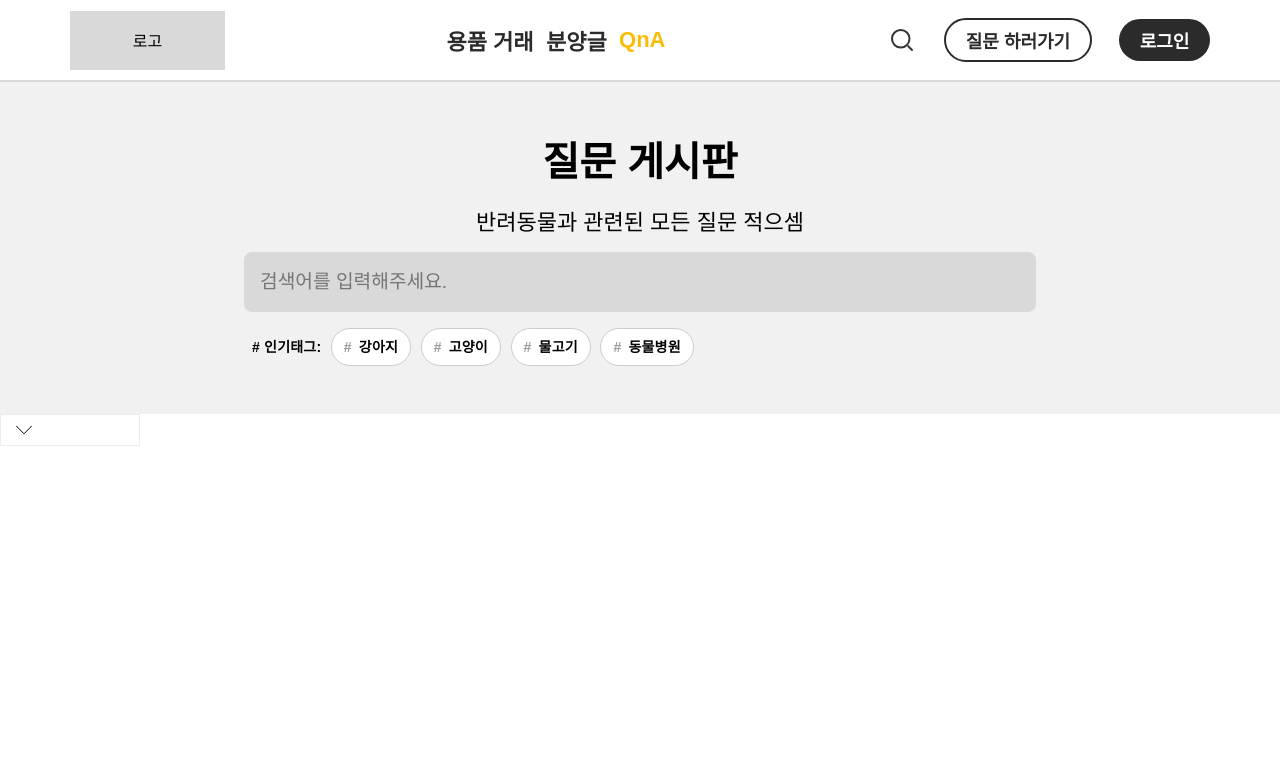
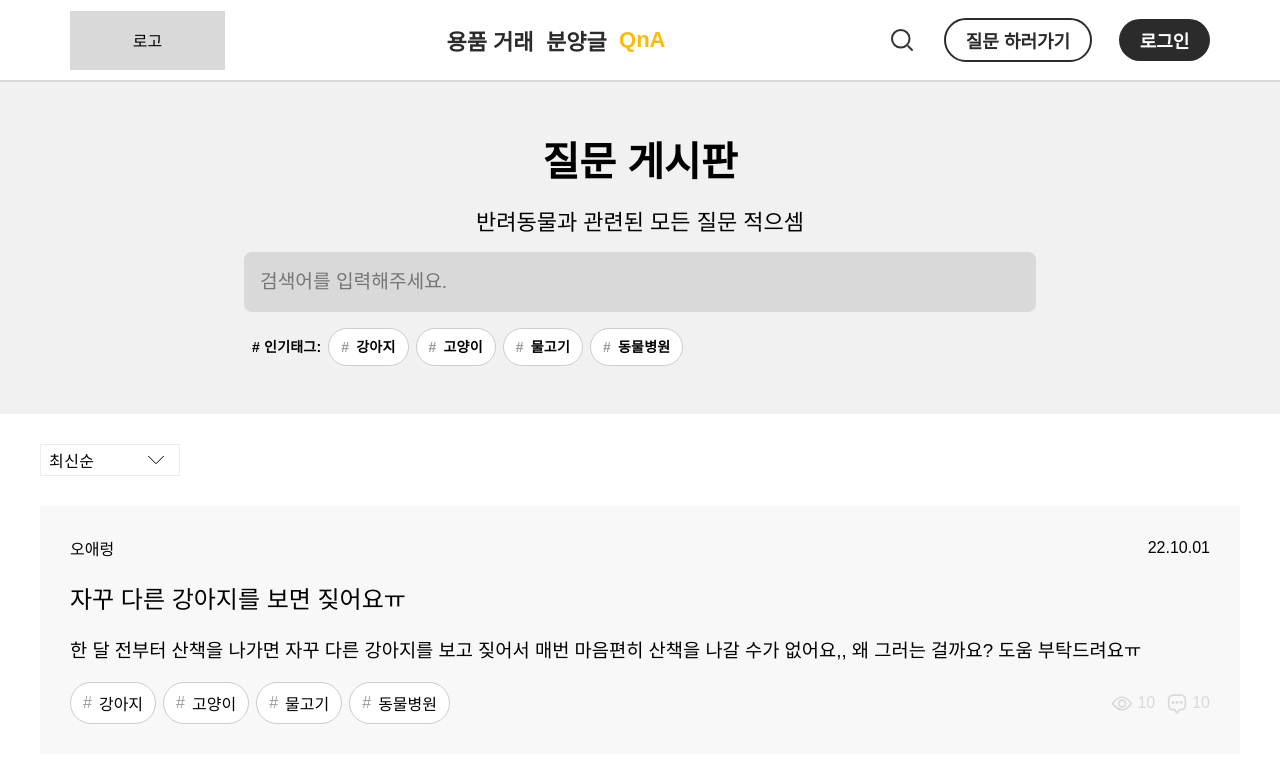
Before and after one commit to petpat-co/petpat-co-front, a React (Create React App) app: page /qna in a window 1280 px wide. Shown: the top 762 px of the page. Built offline with nearby package versions, Linux system fonts and the light colour scheme.

Commit message:
feat: setup qna page view

```diff
--- a/package.json
+++ b/package.json
@@ -18,6 +18,7 @@
     "@types/redux-logger": "^3.0.9",
     "@types/styled-components": "^5.1.26",
     "axios": "^1.1.2",
+    "date-fns": "^2.29.3",
     "react": "^18.2.0",
     "react-dom": "^18.2.0",
     "react-query": "^3.39.2",
--- a/src/components/qna/QnaTemplate.styled.tsx
+++ b/src/components/qna/QnaTemplate.styled.tsx
@@ -26,10 +26,54 @@ export const TagContainer = styled.div`
   display: flex;
   width: 792px;
   align-items: center;
-  gap: 0.6rem;
   padding: 0 8px;
   font-weight: 700;
   font-size: 14px;
   line-height: 20px;
   letter-spacing: 0.2px;
+
+  > span {
+    margin-right: 7px;
+  }
 `;
+
+export const QnAContainer = styled.section`
+  display: flex;
+  flex-direction: column;
+  gap: 30px;
+  width: 1200px;
+  margin: 0 auto;
+  padding: 30px 0px;
+`;
+
+export const QnAToolWrap = styled.div`
+  display: flex;
+  justify-content: space-between;
+`;
+
+export const QnAWrap = styled.ul`
+  background-color: #f8f8f8;
+  padding: 30px;
+`;
+
+export const QnAItem = styled.li`
+  display: flex;
+  flex-direction: column;
+  gap: 20px;
+  div {
+    display: flex;
+    align-items: center;
+    justify-content: space-between;
+  }
+`;
+
+export const IconBox = styled.div`
+  display: flex;
+  align-items: center;
+  justify-content: center;
+  color: #d9d9d9;
+
+  svg:nth-of-type(2) {
+    margin-left: 7px;
+  }
+`;
--- a/src/components/qna/QnaTemplate.tsx
+++ b/src/components/qna/QnaTemplate.tsx
@@ -1,14 +1,38 @@
+import { format } from 'date-fns';
 import React from 'react';
+
 import BannerSection from '../shared/layout/BannerSection';
 import Select from '../shared/Select';
 import Tag from '../shared/Tag';
+import { ReactComponent as View } from '../../asset/viewIcon.svg';
+import { ReactComponent as Comment } from '../../asset/commentIcon.svg';
+
 import * as S from './QnaTemplate.styled';
 
 const QnaTemplate = () => {
   const mockTag = ['강아지', '고양이', '물고기', '동물병원'];
   const mockSelect = ['최신순', '좋아요순', '댓글순'];
+  const mockQnA = [
+    {
+      qnaImg: ' ',
+      postId: 5,
+      postType: 'qna',
+      title: '자꾸 다른 강아지를 보면 짖어요ㅠ',
+      username: '오애렁',
+      descrption:
+        '한 달 전부터 산책을 나가면 자꾸 다른 강아지를 보고 짖어서 매번 마음편히 산책을 나갈 수가 없어요,, 왜 그러는 걸까요? 도움 부탁드려요ㅠ',
+      createdAt: '2022-09-31T12:00:00',
+      updatedAt: '2022-09-31T12:00:00',
+      isBookmark: true,
+      isCompleted: false,
+      viewCount: 10,
+      bookMarkCount: 3,
+      tag: ['강아지', '고양이', '물고기', '동물병원'],
+      commentCount: 10,
+    },
+  ];
 
-  const [value, setValue] = React.useState<number>(-1);
+  const [value, setValue] = React.useState<number>(0);
   return (
     <>
       <BannerSection>
@@ -16,13 +40,42 @@ const QnaTemplate = () => {
         <S.SubText>반려동물과 관련된 모든 질문 적으셈</S.SubText>
         <S.SearchInput placeholder="검색어를 입력해주세요." />
         <S.TagContainer>
-          # 인기태그:{' '}
+          <span># 인기태그:</span>
           {mockTag.map((tag, idx) => (
             <Tag key={idx}>{tag} </Tag>
           ))}
         </S.TagContainer>
       </BannerSection>
-      <Select data={mockSelect} value={value} setValue={setValue} />
+      <S.QnAContainer>
+        <S.QnAToolWrap>
+          <Select data={mockSelect} value={value} setValue={setValue} />
+        </S.QnAToolWrap>
+        <S.QnAWrap>
+          {mockQnA.map((item) => (
+            <S.QnAItem key={item.postId}>
+              <div>
+                <div>{item.username}</div>
+                {format(new Date(item.createdAt), 'yy.MM.dd')}
+              </div>
+              <h1>{item.title}</h1>
+              <h3>{item.descrption}</h3>
+              <div>
+                <div>
+                  {item.tag.map((tag, idx) => (
+                    <Tag key={idx}>{tag}</Tag>
+                  ))}
+                </div>
+                <S.IconBox>
+                  <View />
+                  {item.viewCount}
+                  <Comment />
+                  {item.commentCount}
+                </S.IconBox>
+              </div>
+            </S.QnAItem>
+          ))}
+        </S.QnAWrap>
+      </S.QnAContainer>
     </>
   );
 };
--- a/src/components/shared/Select.styled.tsx
+++ b/src/components/shared/Select.styled.tsx
@@ -32,6 +32,7 @@ export const DropDownList = styled.ul<{ select: number }>`
   padding: 4px;
   border: 1px solid #ececec;
   border-top: none;
+  background-color: white;
 
   ${({ select }) =>
     select &&
--- a/src/components/shared/Select.tsx
+++ b/src/components/shared/Select.tsx
@@ -12,7 +12,9 @@ interface SelectProps {
   value: number;
   /** useState의 setter 함수 */
   setValue: Dispatch<SetStateAction<number>>;
-  /** 목록의 요소가 아닌 텍스트를 설정하고 싶은 경우 */
+  /** 목록의 요소가 아닌 텍스트를 설정하고 싶은 경우
+   *  value를 초기값을 -1로 설정하세요.
+   */
   placeholder?: string;
 }
 
@@ -31,6 +33,7 @@ export default function Select({
   }, [data]);
 
   const handleSelect = (idx: number) => {
+    console.log(idx);
     setValue(idx);
     setDropDown((prev) => !prev);
   };
--- a/src/components/shared/Tag.styled.tsx
+++ b/src/components/shared/Tag.styled.tsx
@@ -6,6 +6,7 @@ export const TagItem = styled.div`
   align-items: center;
   padding: 8px 12px;
   gap: 7px;
+  margin-right: 7px;
   background: #ffffff;
   border: 1px solid #cccccc;
   border-radius: 120px;
```
Also changed, not shown: src/components/shared/Card.styled.tsx (+5 -5 lines), 1 other file (tests, documents, lock files or other folders).
